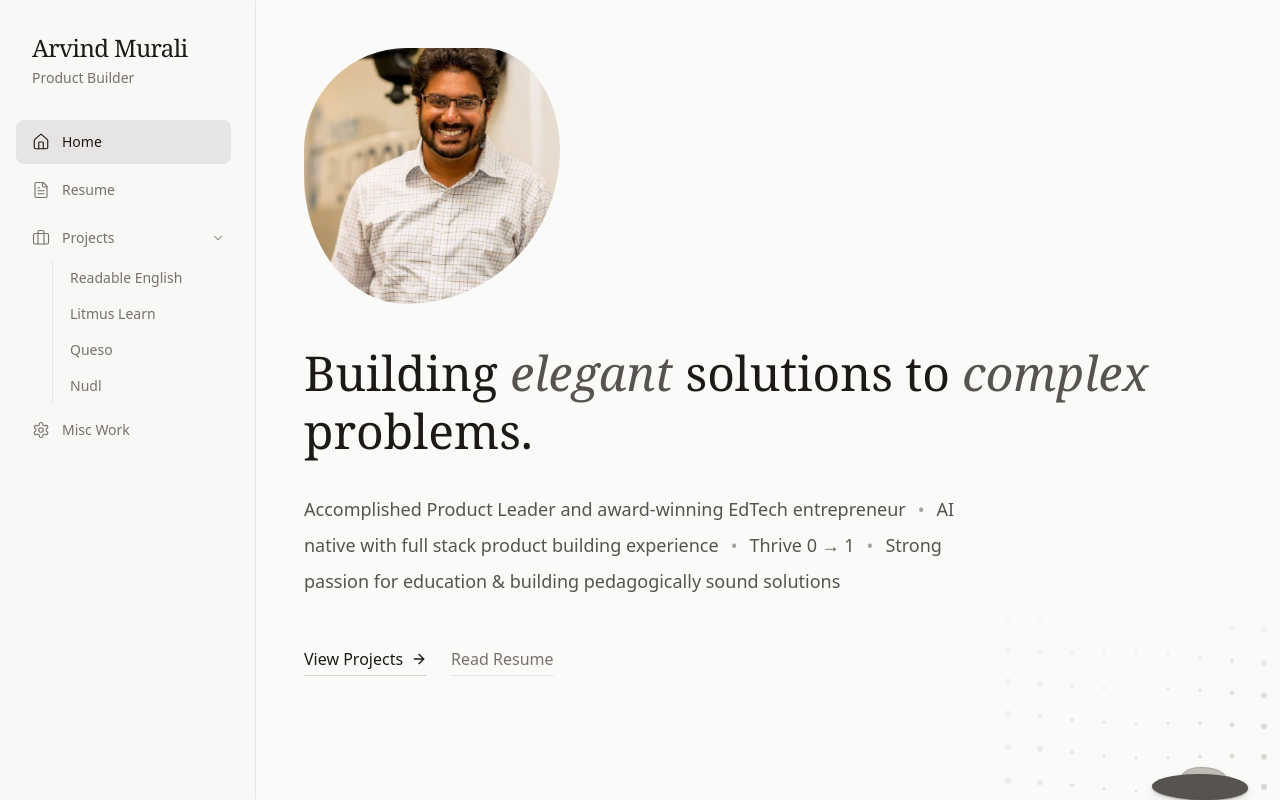
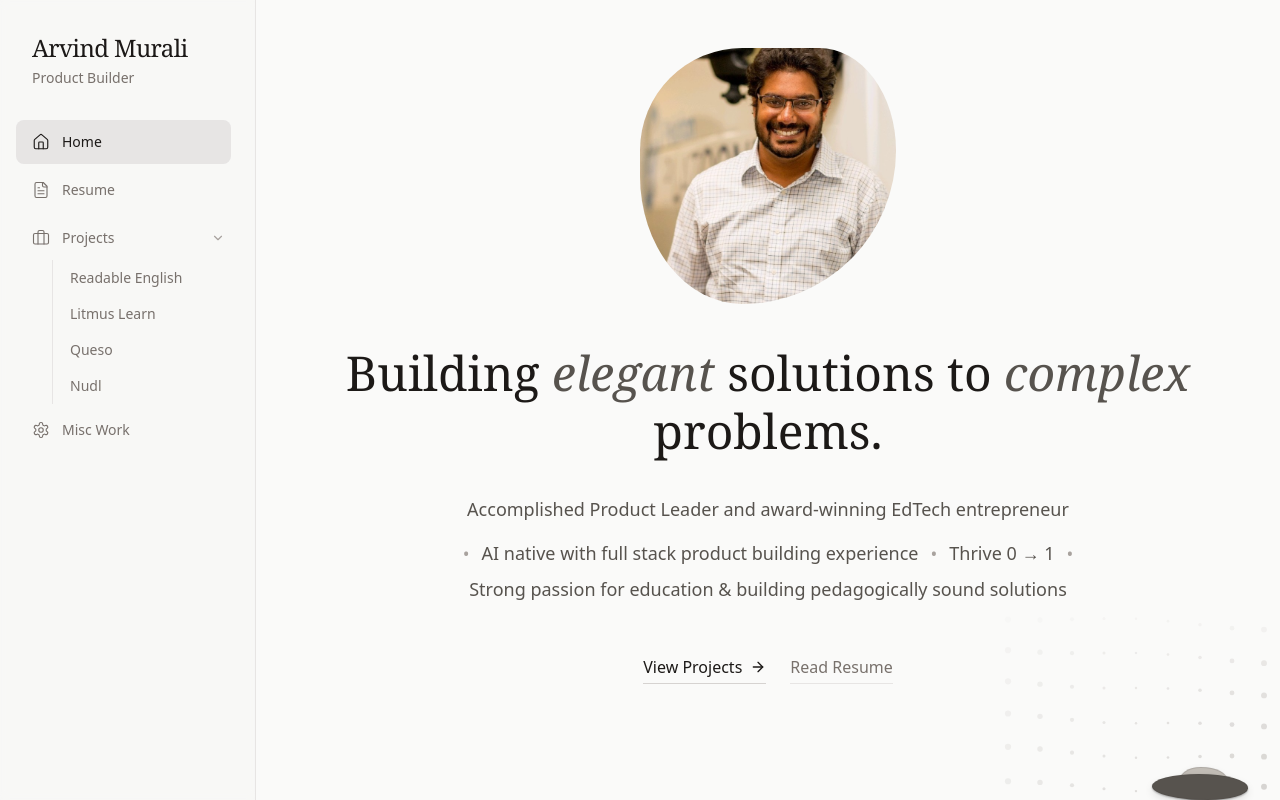
Before and after one commit to arvindm1991/Arvind-Murali-Portfolio, a React (Vite) app: page /#/ in a window 1280 px wide. Built offline with nearby package versions, Linux system fonts and the light colour scheme; a web font is replaced by a local one.

Commit message:
Center home hero content and refine bio layout

```diff
--- a/src/pages/Home.tsx
+++ b/src/pages/Home.tsx
@@ -9,8 +9,8 @@ export const Home = () => {
     <PageTransition>
       <Background />
       <StoneStacker />
-      <div className="flex flex-col justify-center min-h-[40vh] max-w-4xl relative z-10">
-        <div className="mb-10 flex justify-center md:justify-start">
+      <div className="flex flex-col items-center justify-center min-h-[40vh] max-w-4xl mx-auto relative z-10 text-center">
+        <div className="mb-10">
           <img
             src={`${import.meta.env.BASE_URL}assets/profile/profile.png`}
             alt="Arvind Murali"
@@ -25,18 +25,19 @@ export const Home = () => {
           Building <span className="italic text-stone-600">elegant </span>solutions to <span className="italic text-stone-600">complex </span> problems.
         </h1>
 
-        <div className="text-lg text-stone-600 mb-12 leading-loose max-w-2xl">
+        <div className="text-lg text-stone-600 mb-12 leading-loose max-w-3xl">
           Accomplished Product Leader and award-winning EdTech entrepreneur
-          <span className="mx-3 text-stone-400">•</span>
-          AI native with full stack product building experience
-          <span className="mx-3 text-stone-400">•</span>
-          Thrive 0 &rarr; 1
-          <span className="mx-3 text-stone-400">•</span>
-          Strong passion for education & building pedagogically sound solutions
-
+          <div className="flex flex-wrap justify-center items-center gap-x-3 mt-2">
+            <span className="text-stone-400 md:inline hidden">•</span>
+            <span>AI native with full stack product building experience</span>
+            <span className="text-stone-400">•</span>
+            <span>Thrive 0 &rarr; 1</span>
+            <span className="text-stone-400">•</span>
+            <span>Strong passion for education & building pedagogically sound solutions</span>
+          </div>
         </div>
 
-        <div className="flex flex-col sm:flex-row gap-6">
+        <div className="flex flex-col sm:flex-row gap-6 justify-center">
           <Link to="/projects" className="group flex items-center gap-2 text-stone-900 font-medium border-b border-stone-300 pb-1 hover:border-stone-900 transition-all w-fit">
             View Projects
             <ArrowRight size={16} className="group-hover:translate-x-1 transition-transform" />
```
